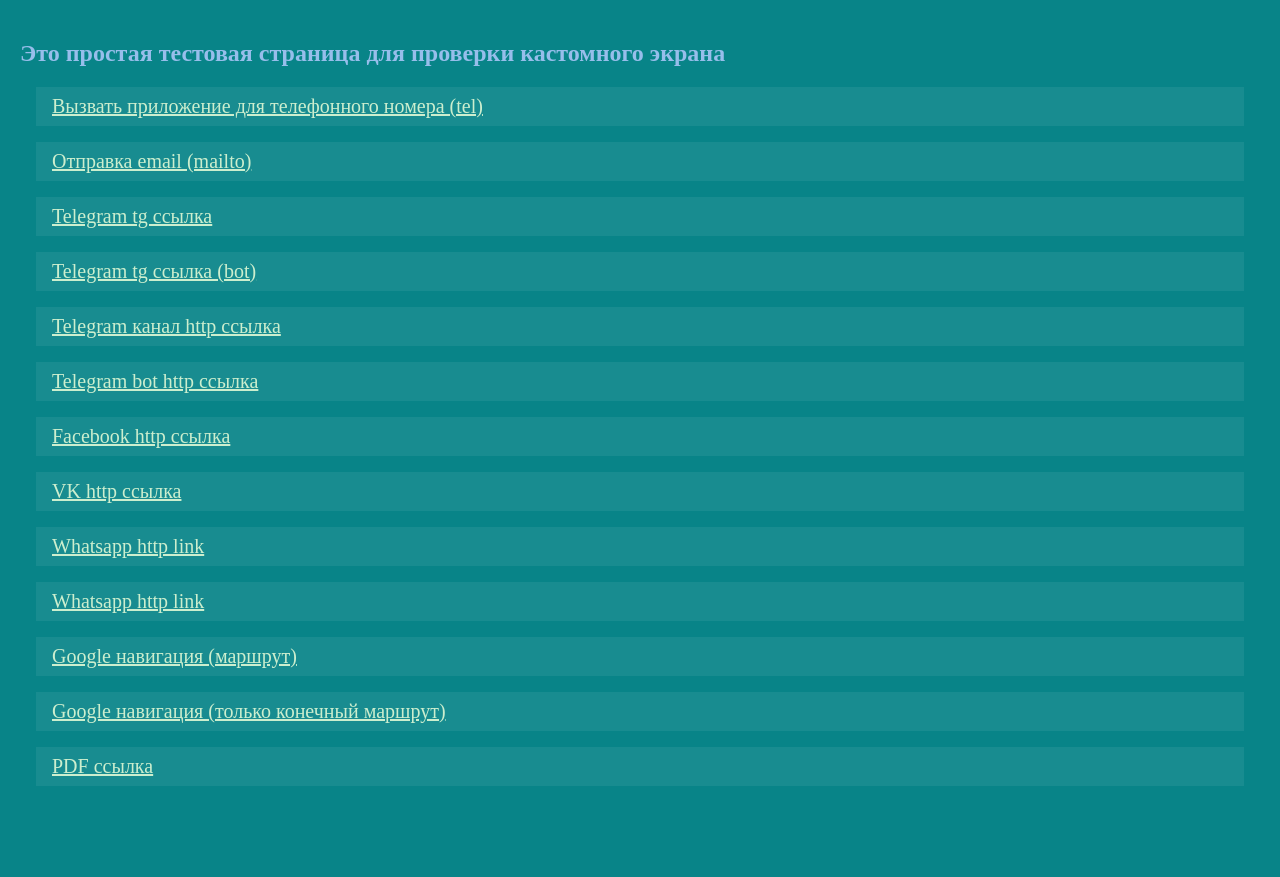
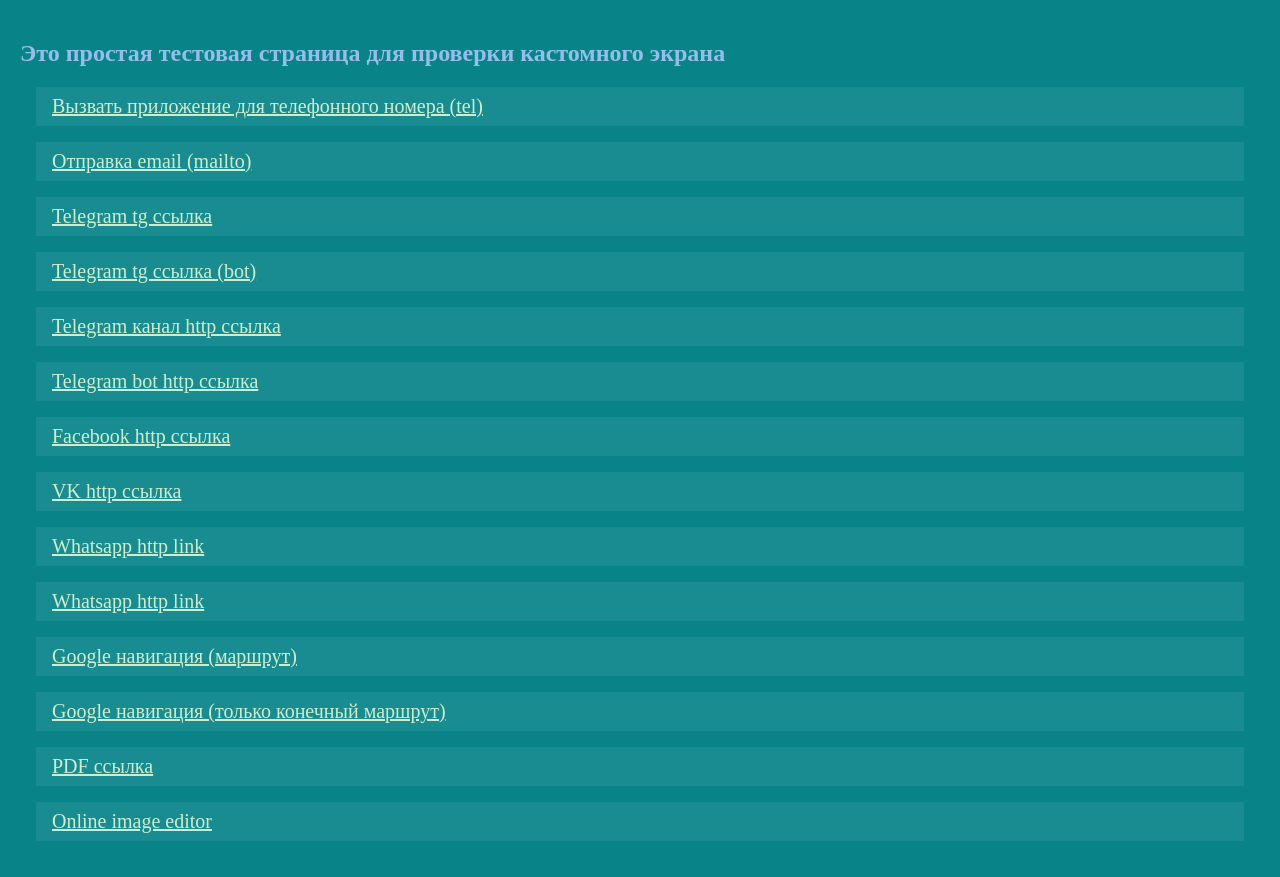
Before and after one commit to fallGamlet/sc-lesson6-examle, a plain HTML site: page location-custom-page.html in a window 1280 px wide. Before the commit the page ends 822 px from the top, so only its background shows below. Drawn offline with Linux system fonts and the light colour scheme.

Commit message:
Update location-custom-page.html

```diff
--- a/location-custom-page.html
+++ b/location-custom-page.html
@@ -58,5 +58,6 @@
   <a class='page-link' href="https://goo.gl/maps/KyZVja7SzwURfbSEA">Google навигация (маршрут)</a>
   <a class='page-link' href="https://goo.gl/maps/MynEZ5ghFrv4Q68u7">Google навигация (только конечный маршрут)</a>
   <a class='page-link' href="http://africau.edu/images/default/sample.pdf">PDF ссылка</a>
+  <a class='page-link' href="https://www.online-image-editor.com/">Online image editor</a>
 </body>
 </html>
```
